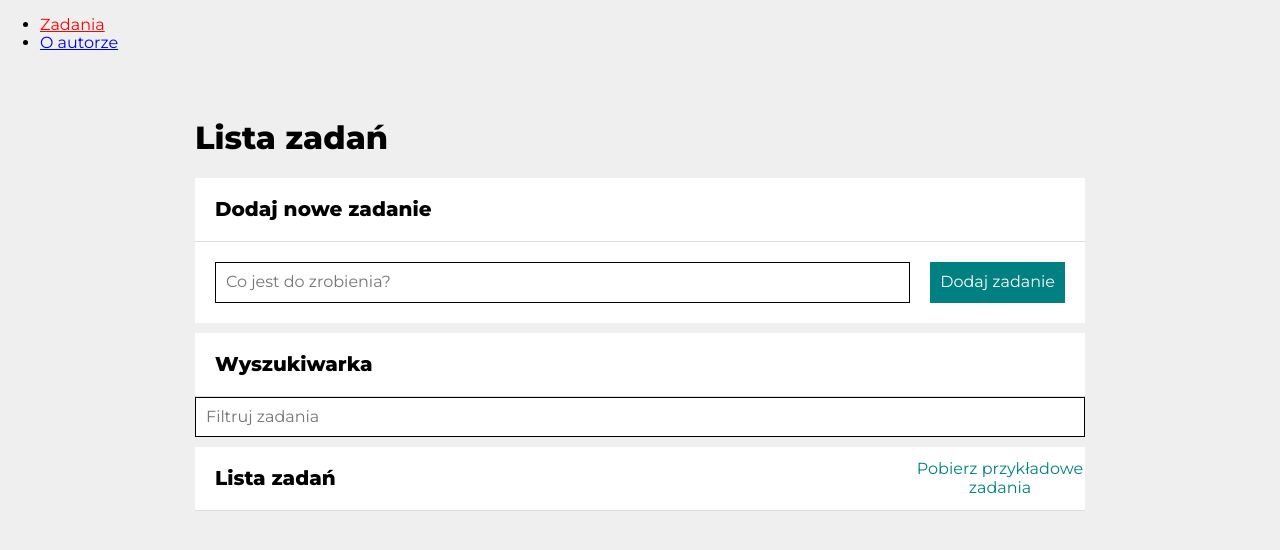
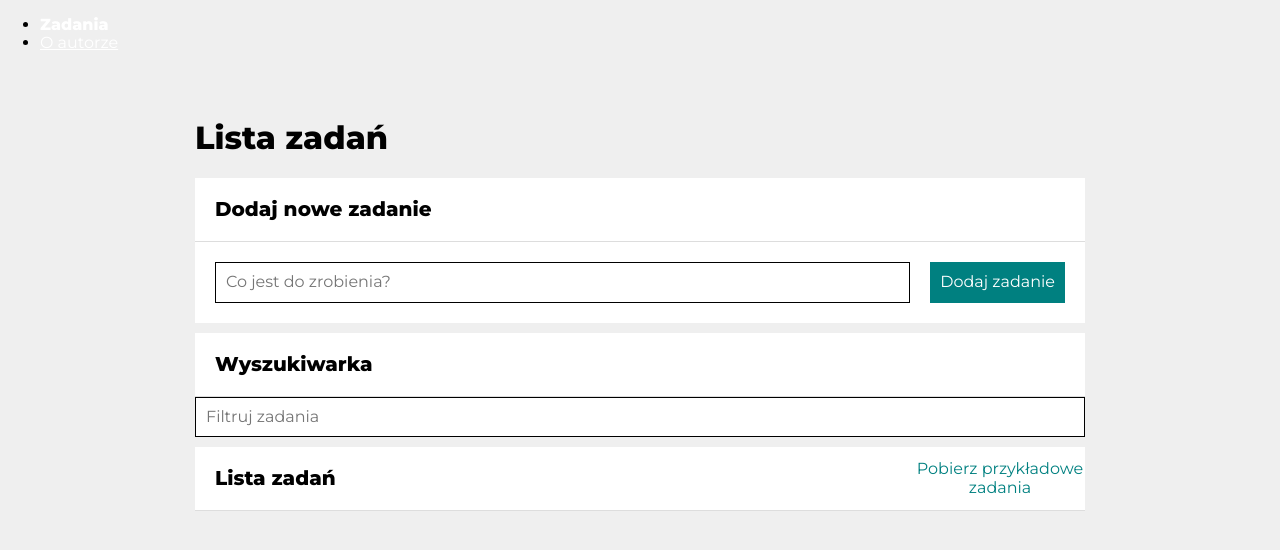
Before and after one commit to WerkaStrong/todo-list-react, a React (Create React App) app: page /#/zadania in a window 1280 px wide. Shown: the top 550 px of the page. Built offline with nearby package versions, Linux system fonts and the light colour scheme.

Commit message:
deleted style in StyledNavLink

```diff
--- a/src/styled.js
+++ b/src/styled.js
@@ -1,8 +1,12 @@
-import { NavLink } from "react-router-dom";
+import { NavLink} from "react-router-dom";
 import styled from "styled-components";
 
 export const StyledNavLink = styled(NavLink)`
+    color: white;
+    list-style: none;
+
     &.active{
-        color: red;
+        font-weight: bold;
+        text-decoration: none;
     }
 `;
```
